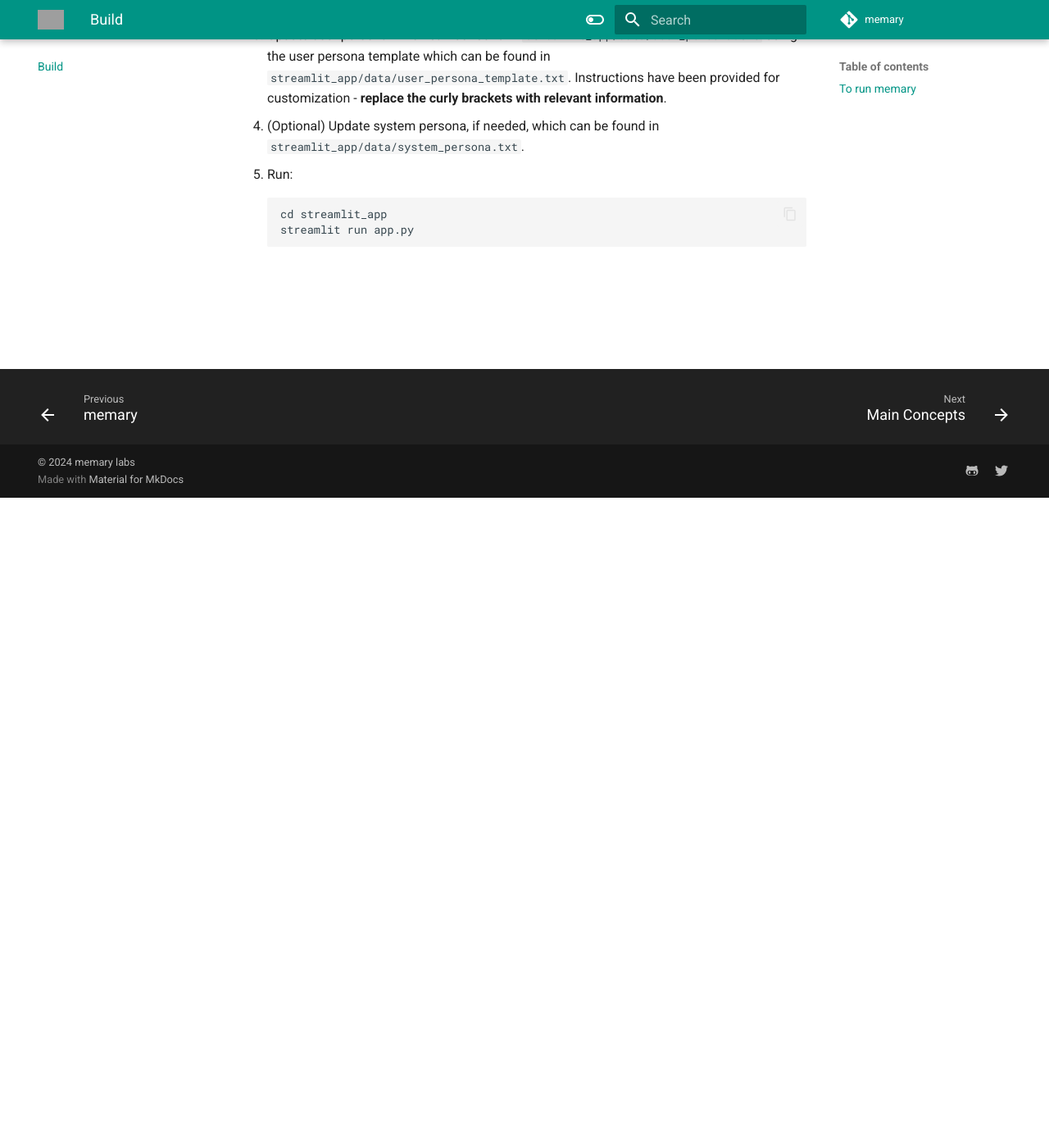
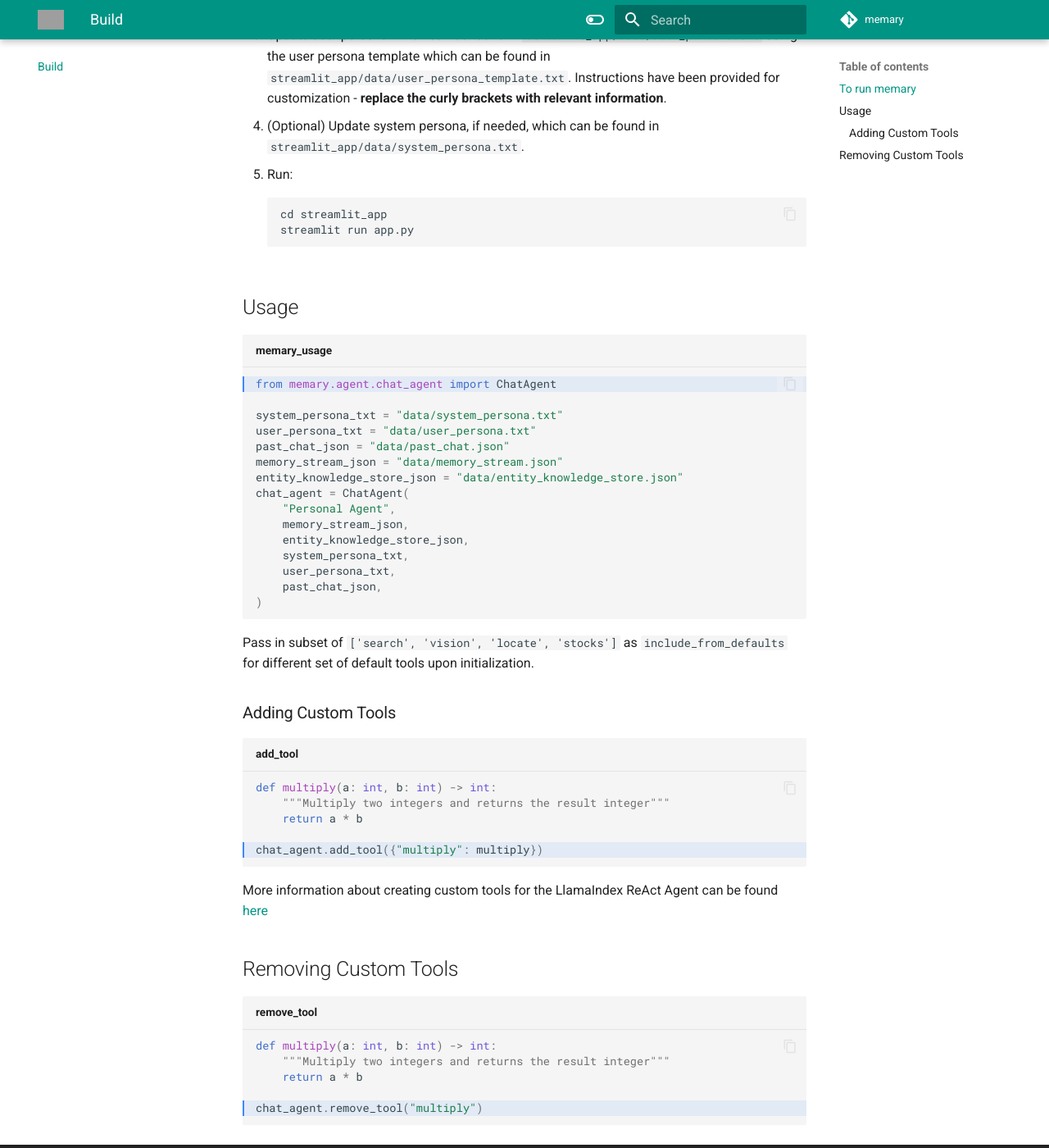
Before and after one commit to kingjulio8238/memarydocs, an MkDocs documentation site: the page built from docs/build.md, in a window 1280 px wide and 1400 px high, scrolled down 793 px. Shown: the whole window at 82% size. Built offline with MkDocs 1.6.1 and Material for MkDocs 9.7.7, drawn with Linux system fonts in a browser that asks for light colours; comment, search, counter and statistics services are not loaded; grey boxes are pictures that could not be loaded.

Commit message:
usage and updates included

````diff
--- a/docs/build.md
+++ b/docs/build.md
@@ -29,3 +29,43 @@
 cd streamlit_app
 streamlit run app.py
 ```
+
+## Usage
+``` py title="memary_usage" hl_lines="1"
+from memary.agent.chat_agent import ChatAgent
+
+system_persona_txt = "data/system_persona.txt"
+user_persona_txt = "data/user_persona.txt"
+past_chat_json = "data/past_chat.json"
+memory_stream_json = "data/memory_stream.json"
+entity_knowledge_store_json = "data/entity_knowledge_store.json"
+chat_agent = ChatAgent(
+    "Personal Agent",
+    memory_stream_json,
+    entity_knowledge_store_json,
+    system_persona_txt,
+    user_persona_txt,
+    past_chat_json,
+)
+```
+Pass in subset of `['search', 'vision', 'locate', 'stocks']` as `include_from_defaults` for different set of default tools upon initialization.
+
+### Adding Custom Tools
+``` py title="add_tool" hl_lines="5"
+def multiply(a: int, b: int) -> int:
+    """Multiply two integers and returns the result integer"""
+    return a * b
+
+chat_agent.add_tool({"multiply": multiply})
+```
+
+More information about creating custom tools for the LlamaIndex ReAct Agent can be found [here](https://docs.llamaindex.ai/en/stable/examples/agent/react_agent/)
+
+## Removing Custom Tools
+``` py title="remove_tool" hl_lines="5"
+def multiply(a: int, b: int) -> int:
+    """Multiply two integers and returns the result integer"""
+    return a * b
+
+chat_agent.remove_tool("multiply")
+```
````
Also changed, not shown: docs/updates.md (+12 -0 lines).
